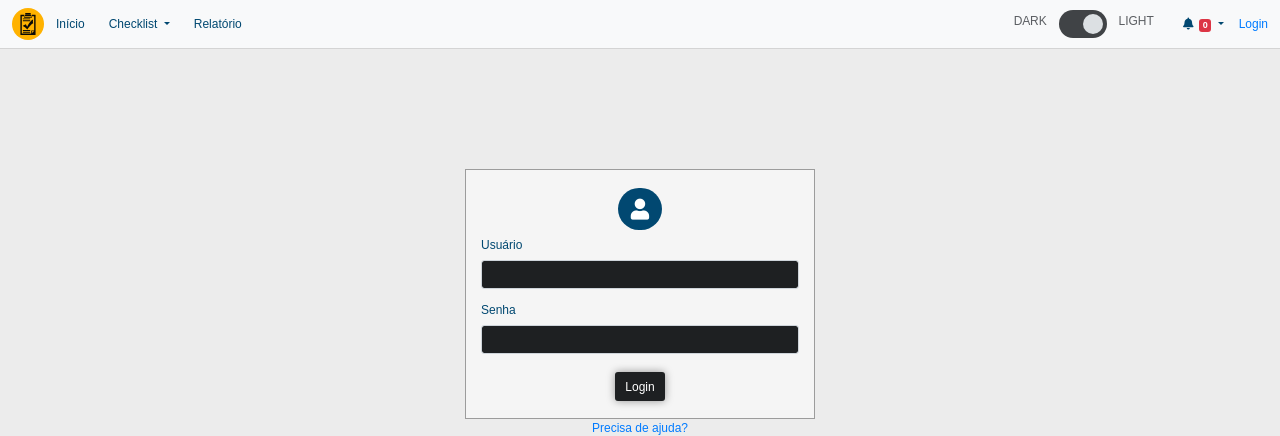
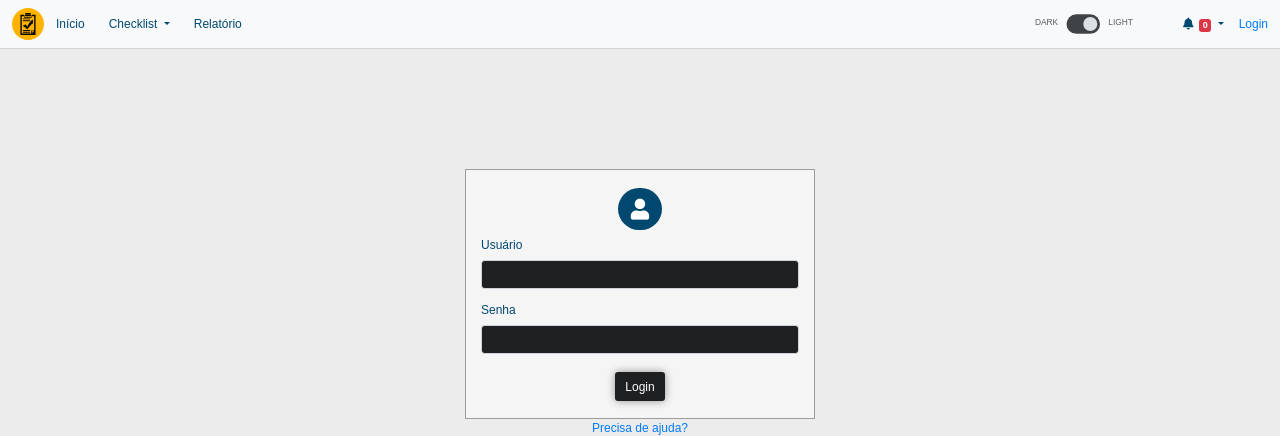
Before and after one commit to frosseto/checklist, a Django app: page /accounts/login/?next=/nova/1/ in a window 1280 px wide. Shown: the top 436 px of the page. Run offline with Django 3.2, Linux system fonts and the light colour scheme; parts of the project's set-up code (start-up, migrations or seed data) failed here and were passed over; some libraries are stand-ins or nearby versions.

Commit message:
Dark mode

```diff
--- a/templates/_partials/header.html
+++ b/templates/_partials/header.html
@@ -21,7 +21,7 @@
 
 
 <div class="nav-item">
-  <div class="mode-toggle noselect">
+  <div class="mode-toggle noselect" style="transform: scale(0.7);">
     <h6 class="label-dark">Dark</h6>
     <div class="toggle-switch"></div>
     <h6 class="label-light">Light</h6>
```
